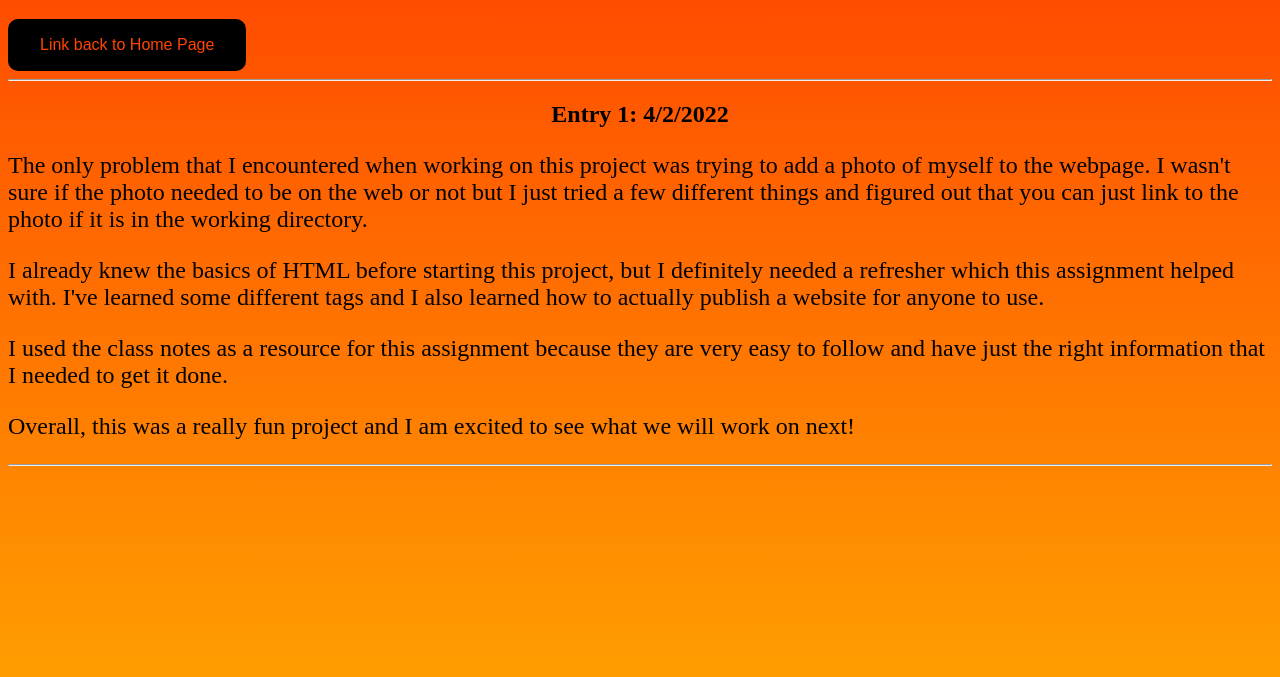
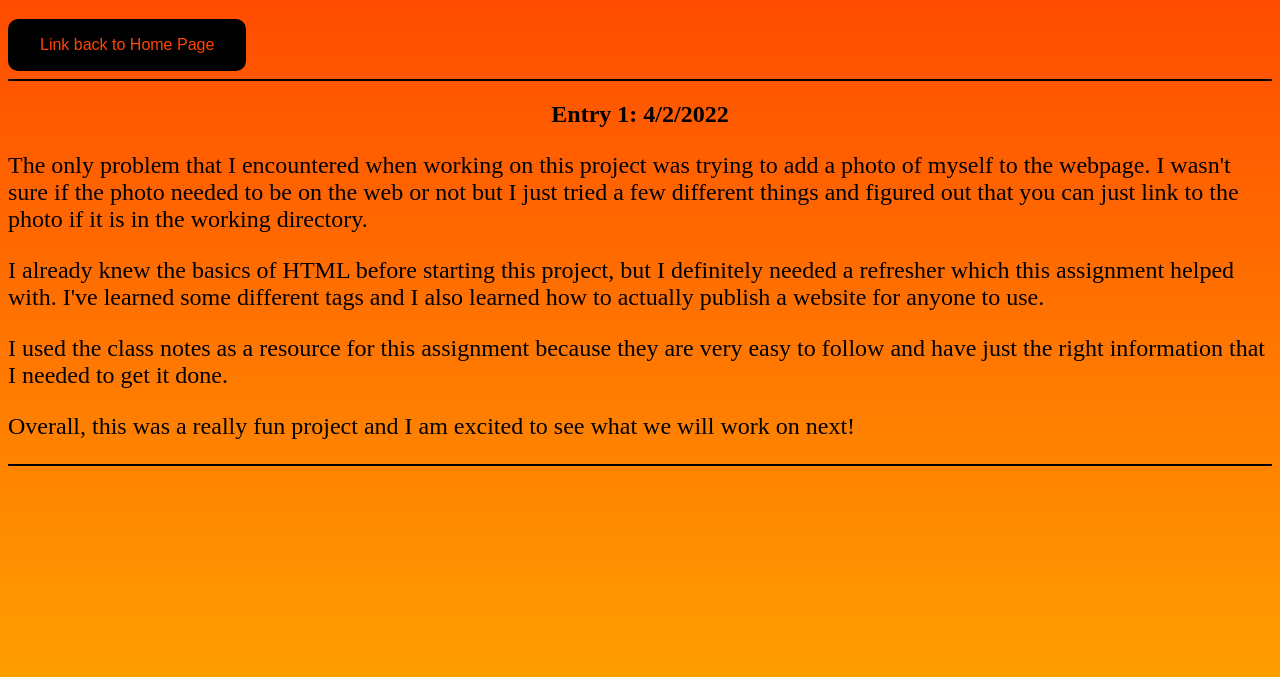
Before and after one commit to niclbody13/niclbody13.github.io, a plain HTML site: page blog.html in a window 1280 px wide. Shown: the part 61-738 px from the top of the page. Drawn offline with Linux system fonts and the light colour scheme.

Commit message:
made hr lines solid

```diff
--- a/blog.css
+++ b/blog.css
@@ -60,3 +60,7 @@ button:active {
 html {
     min-height: 100%;
 }
+
+hr {
+    border: 1px solid black;
+}
```
